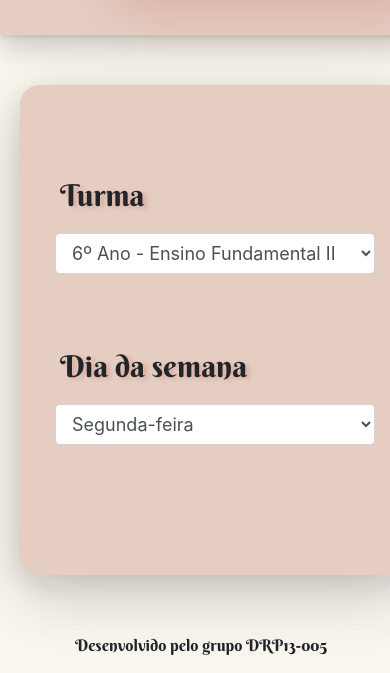
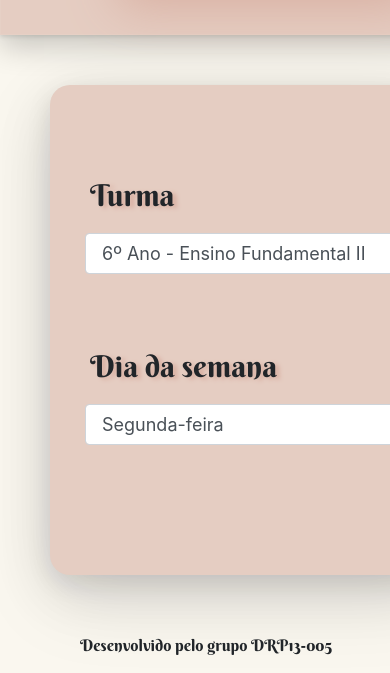
Before and after one commit to barbssx/projeto-integrador-I-univesp-agenda-escolar, a website: page index.html in a window 390 px wide. Shown: the part 294-967 px from the top of the page. Drawn offline with nearby package versions, Linux system fonts and the light colour scheme; no server answers; a web font is replaced by a local one.

Commit message:
responsividade

```diff
--- a/public/css/style.css
+++ b/public/css/style.css
@@ -107,6 +107,10 @@ footer {
 
 
 @media only screen and (max-width: 760px) {
+        * {
+          margin: 0;
+          padding: 0;
+    }
 
           #img-escola {
             width: 300px;
@@ -115,7 +119,7 @@ footer {
 
           main {
             width: 100%;
-            margin-left: 20px;
+            margin-left: 50px;
           }
 
           header {
@@ -127,6 +131,6 @@ footer {
           }
 
           footer {
-            margin-left: 20px;
+            margin-left: 30px;
           }
   }
```
